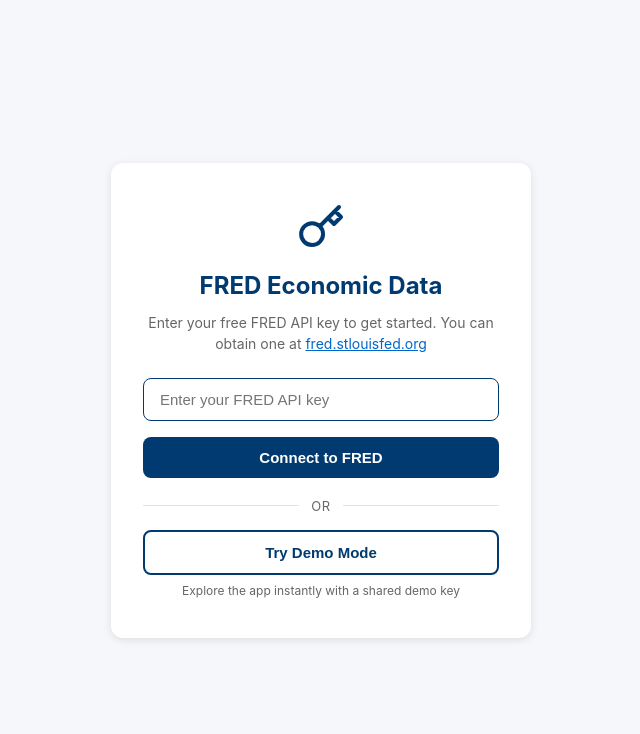
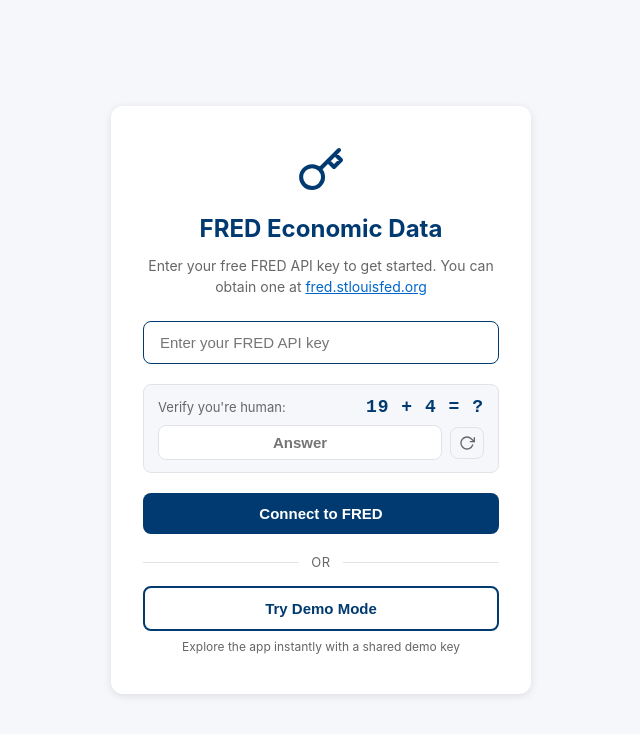
Before and after one commit to MrLion/FRED-economic-data, a React (Vite) app: page / in a window 1280 px wide. Shown: the top 734 px of the page, without its empty margins (319-959 px from the left). Built offline with nearby package versions, Linux system fonts and the light colour scheme.

Commit message:
Add math CAPTCHA to login screen
Both "Connect to FRED" and "Try Demo Mode" now require solving
a simple math challenge to prevent automated access. Includes
refresh button to generate a new challenge.

Co-Authored-By: Claude Opus 4.6 <noreply@anthropic.com>

```diff
--- a/src/App.css
+++ b/src/App.css
@@ -351,6 +351,63 @@ body {
   color: #c62828;
   font-size: 13px;
   margin-bottom: 8px;
+}
+
+.captcha-box {
+  background: var(--bg);
+  border: 1px solid var(--border);
+  border-radius: var(--radius-sm);
+  padding: 12px 14px;
+  margin: 12px 0;
+}
+.captcha-challenge {
+  display: flex;
+  align-items: center;
+  justify-content: space-between;
+  margin-bottom: 8px;
+}
+.captcha-label {
+  font-size: 13px;
+  color: var(--text-secondary);
+}
+.captcha-question {
+  font-size: 18px;
+  font-weight: 700;
+  color: var(--primary);
+  letter-spacing: 1px;
+  font-family: monospace;
+}
+.captcha-input-row {
+  display: flex;
+  gap: 8px;
+  align-items: center;
+}
+.captcha-input {
+  flex: 1;
+  padding: 8px 12px;
+  border: 1px solid var(--border);
+  border-radius: var(--radius-sm);
+  font-size: 15px;
+  outline: none;
+  text-align: center;
+  font-weight: 600;
+}
+.captcha-input:focus {
+  border-color: var(--primary);
+}
+.captcha-refresh {
+  background: none;
+  border: 1px solid var(--border);
+  border-radius: var(--radius-sm);
+  padding: 7px 8px;
+  cursor: pointer;
+  color: var(--text-secondary);
+  display: flex;
+  align-items: center;
+}
+.captcha-refresh:hover {
+  border-color: var(--primary);
+  color: var(--primary);
 }
 
 .api-key-divider {
--- a/src/components/ApiKeyPrompt.jsx
+++ b/src/components/ApiKeyPrompt.jsx
@@ -1,10 +1,46 @@
-import { useState } from 'react';
+import { useState, useCallback } from 'react';
 import { setApiKey, setDemoKey } from '../api/fred';
+
+function generateCaptcha() {
+  const ops = [
+    () => {
+      const a = Math.floor(Math.random() * 20) + 1;
+      const b = Math.floor(Math.random() * 20) + 1;
+      return { question: `${a} + ${b}`, answer: a + b };
+    },
+    () => {
+      const a = Math.floor(Math.random() * 20) + 5;
+      const b = Math.floor(Math.random() * Math.min(a, 15)) + 1;
+      return { question: `${a} - ${b}`, answer: a - b };
+    },
+    () => {
+      const a = Math.floor(Math.random() * 10) + 1;
+      const b = Math.floor(Math.random() * 10) + 1;
+      return { question: `${a} × ${b}`, answer: a * b };
+    },
+  ];
+  return ops[Math.floor(Math.random() * ops.length)]();
+}
 
 export default function ApiKeyPrompt({ onSaved }) {
   const [key, setKey] = useState('');
   const [error, setError] = useState('');
   const [loading, setLoading] = useState(false);
+  const [captcha, setCaptcha] = useState(() => generateCaptcha());
+  const [captchaInput, setCaptchaInput] = useState('');
+  const [captchaError, setCaptchaError] = useState('');
+
+  const verifyCaptcha = useCallback(() => {
+    const val = parseInt(captchaInput.trim(), 10);
+    if (isNaN(val) || val !== captcha.answer) {
+      setCaptchaError('Incorrect answer. Try again.');
+      setCaptcha(generateCaptcha());
+      setCaptchaInput('');
+      return false;
+    }
+    setCaptchaError('');
+    return true;
+  }, [captchaInput, captcha.answer]);
 
   const validateAndSave = async (apiKey) => {
     setLoading(true);
@@ -33,10 +69,12 @@ export default function ApiKeyPrompt({ onSaved }) {
       setError('Please enter your API key');
       return;
     }
+    if (!verifyCaptcha()) return;
     await validateAndSave(trimmed);
   };
 
   const handleDemo = () => {
+    if (!verifyCaptcha()) return;
     setDemoKey();
     onSaved();
   };
@@ -67,6 +105,38 @@ export default function ApiKeyPrompt({ onSaved }) {
             disabled={loading}
           />
           {error && <p className="api-key-error">{error}</p>}
+
+          <div className="captcha-box">
+            <div className="captcha-challenge">
+              <span className="captcha-label">Verify you're human:</span>
+              <span className="captcha-question">{captcha.question} = ?</span>
+            </div>
+            <div className="captcha-input-row">
+              <input
+                type="text"
+                inputMode="numeric"
+                value={captchaInput}
+                onChange={(e) => { setCaptchaInput(e.target.value); setCaptchaError(''); }}
+                placeholder="Answer"
+                className="captcha-input"
+                disabled={loading}
+              />
+              <button
+                type="button"
+                className="captcha-refresh"
+                onClick={() => { setCaptcha(generateCaptcha()); setCaptchaInput(''); setCaptchaError(''); }}
+                aria-label="New challenge"
+                title="New challenge"
+              >
+                <svg width="16" height="16" viewBox="0 0 24 24" fill="none" stroke="currentColor" strokeWidth="2" strokeLinecap="round" strokeLinejoin="round">
+                  <polyline points="23 4 23 10 17 10" />
+                  <path d="M20.49 15a9 9 0 1 1-2.12-9.36L23 10" />
+                </svg>
+              </button>
+            </div>
+            {captchaError && <p className="api-key-error">{captchaError}</p>}
+          </div>
+
           <button type="submit" className="btn-primary" disabled={loading}>
             {loading ? 'Validating...' : 'Connect to FRED'}
           </button>
```
